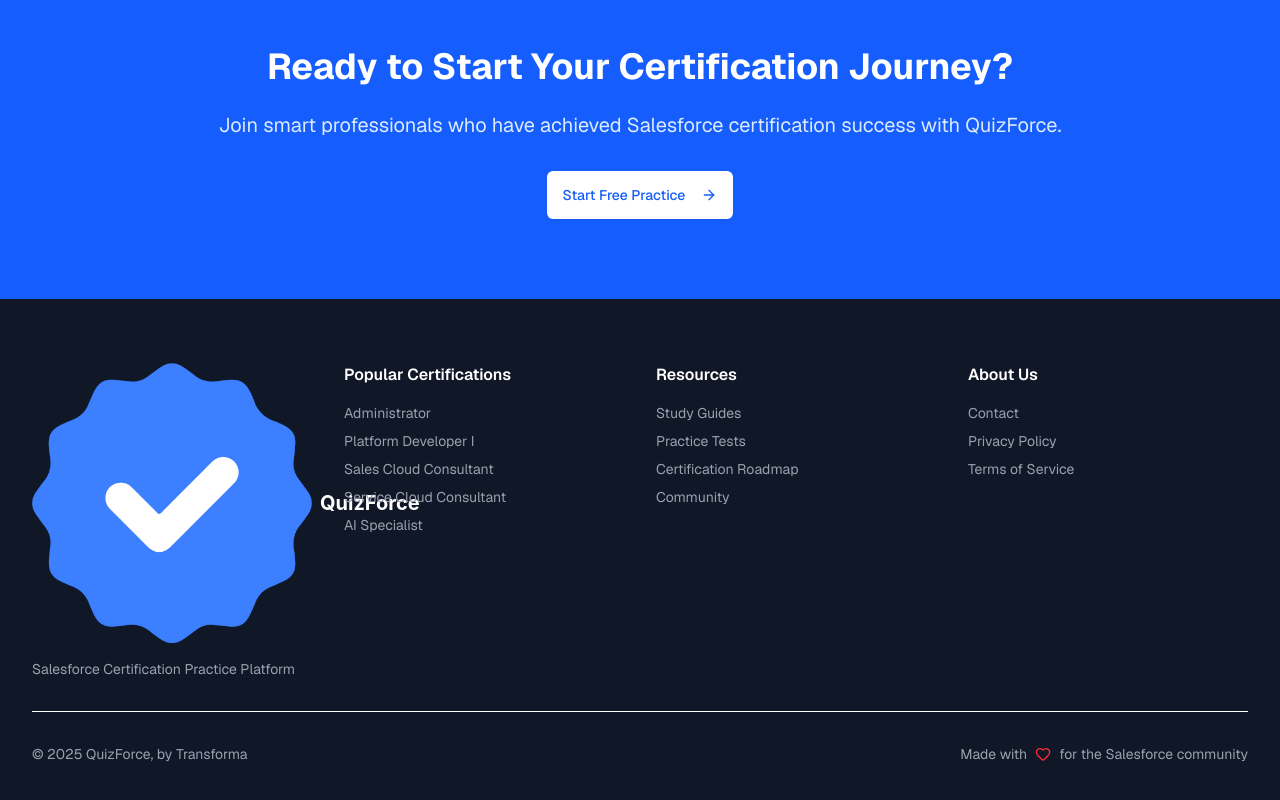
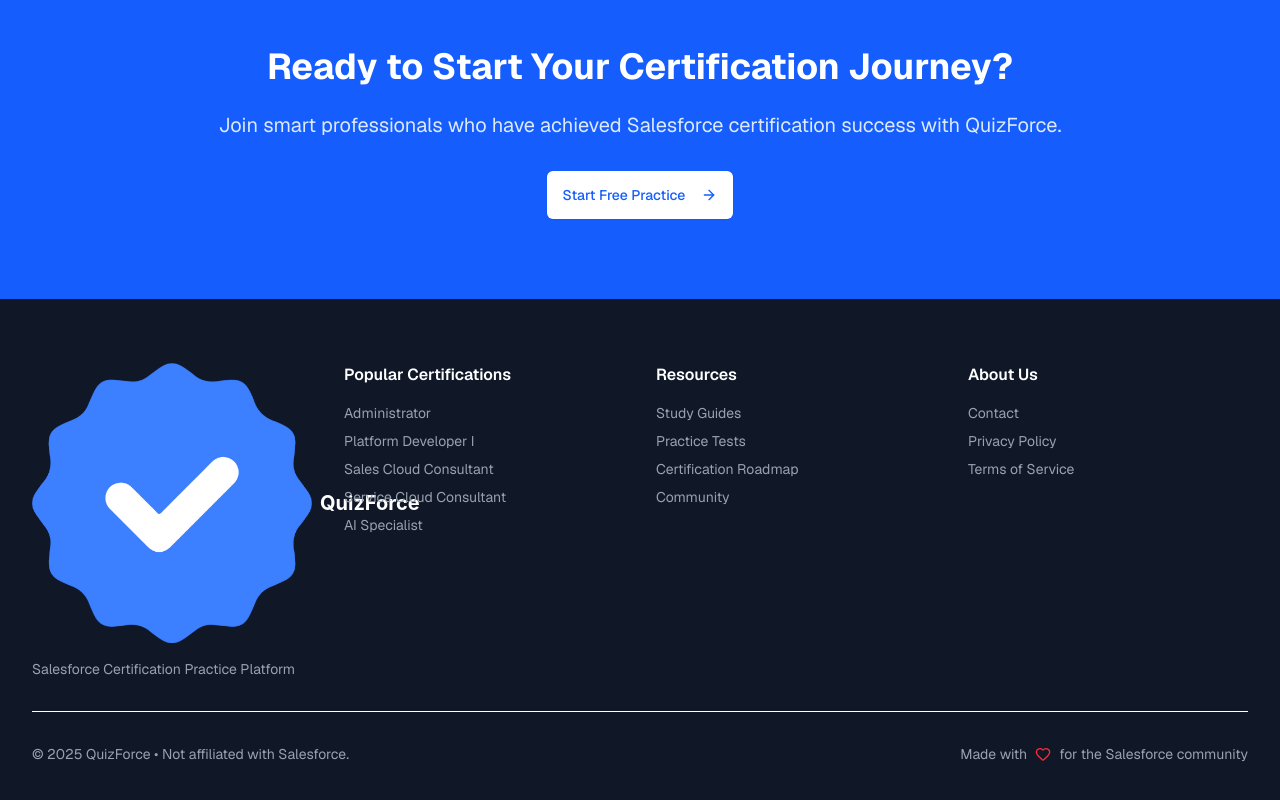
Before and after one commit to fabianclosson/quizforce, a Next.js app: page / in a window 1280 px wide. Shown: the part 2604-3404 px from the top of the page. Built offline with nearby package versions, Linux system fonts and the light colour scheme; no server answers.

Commit message:
update: Remove 'By Transforma' from footer
- Keep only '© 2025 QuizForce • Not affiliated with Salesforce.'
- Simplify footer copyright text as requested

```diff
--- a/src/app/landing-page-client.tsx
+++ b/src/app/landing-page-client.tsx
@@ -877,15 +877,7 @@
           <div className="border-t border-gray-800 pt-8">
             <div className="flex flex-col md:flex-row justify-between items-center">
               <p className="text-sm text-gray-400">
-                © 2025 QuizForce, by{" "}
-                <Link
-                  href="http://transforma.ca"
-                  target="_blank"
-                  rel="noopener noreferrer"
-                  className="hover:text-white transition-colors"
-                >
-                  Transforma
-                </Link>
+                © 2025 QuizForce • Not affiliated with Salesforce.
               </p>
               <div className="flex items-center space-x-2 mt-4 md:mt-0 text-sm text-gray-400">
                 <span>Made with</span>
```
